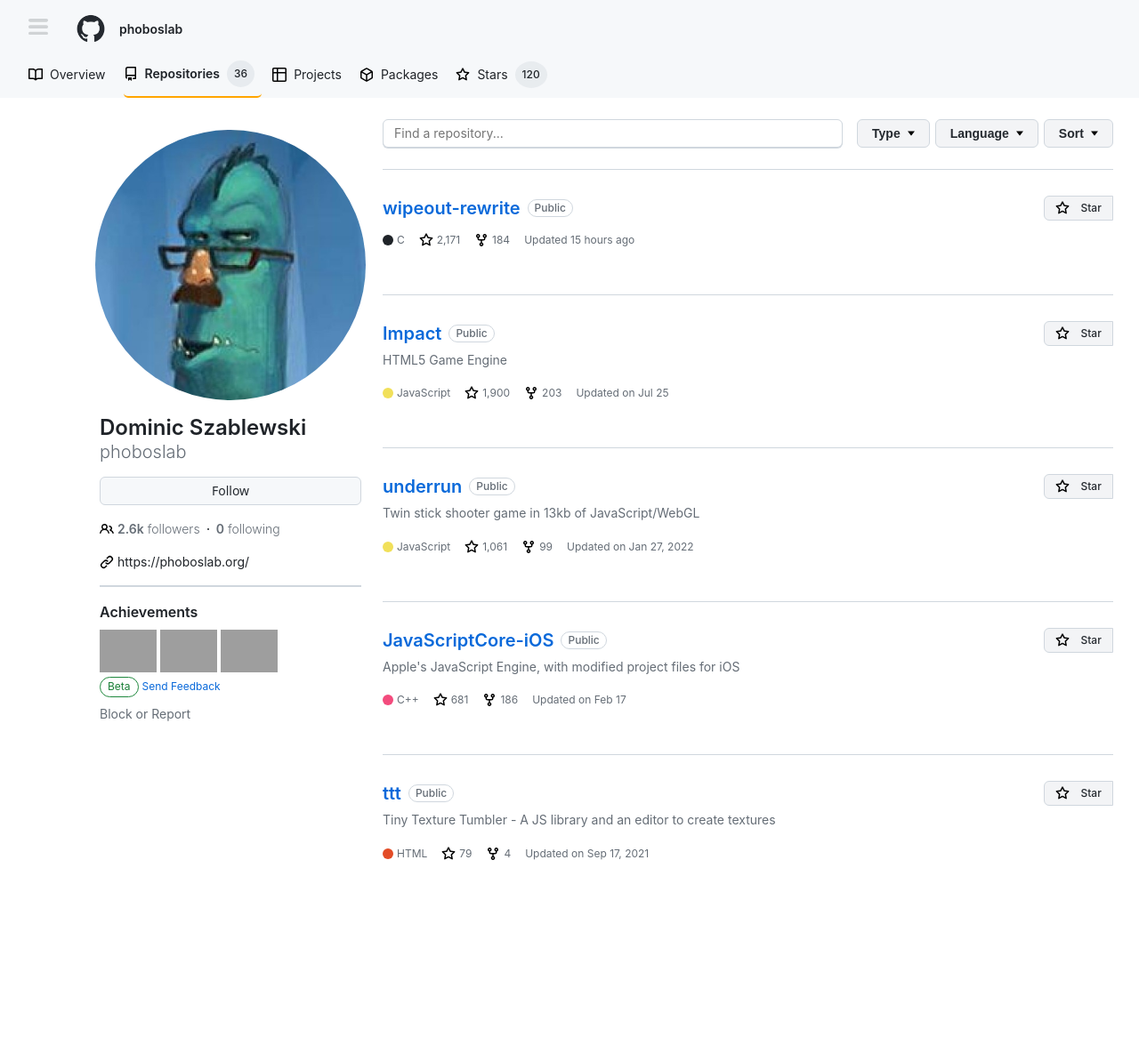
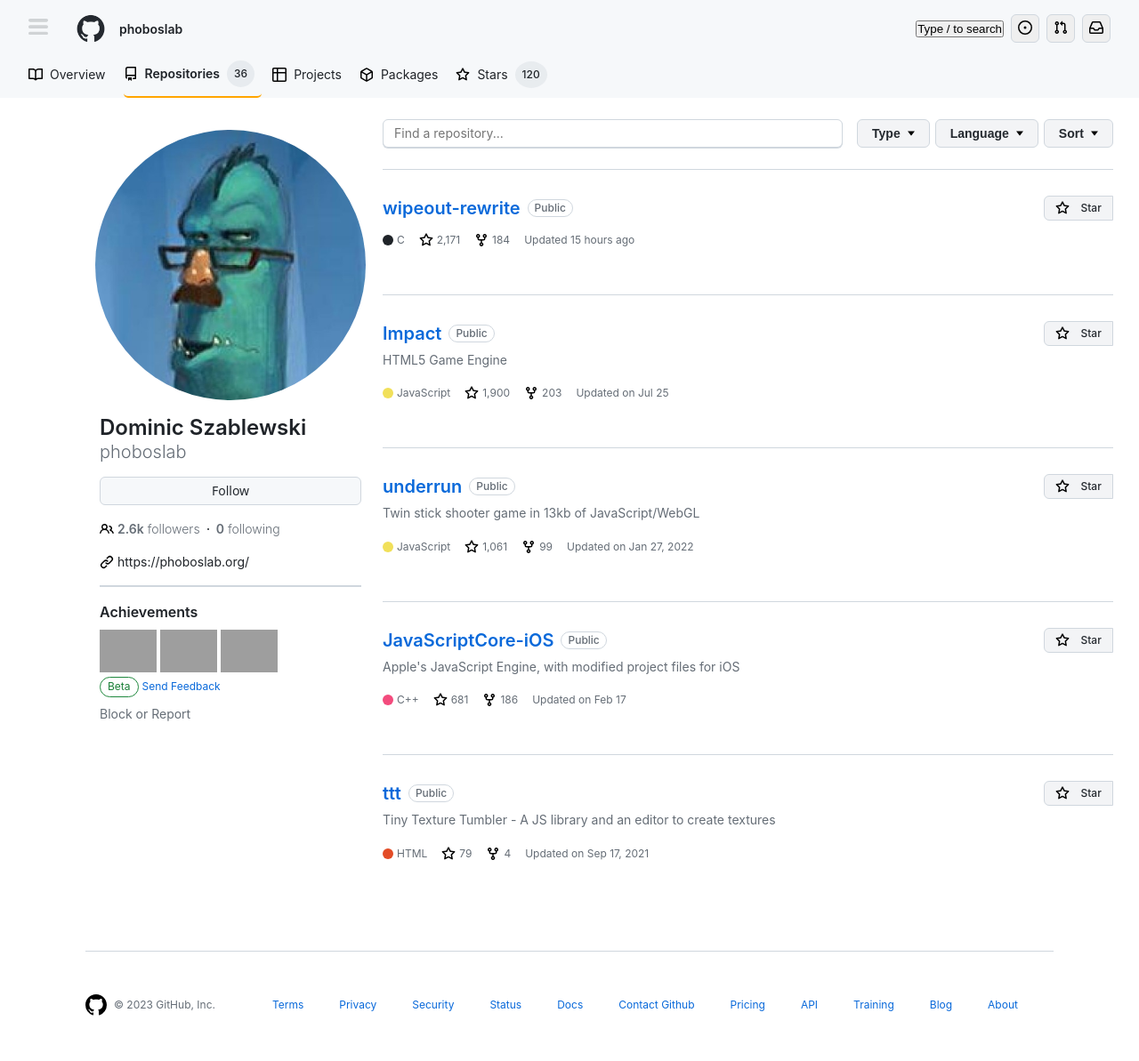
Before and after one commit to nakul-sharma-at-appointy/github-task-ui-vanilla, a plain HTML site: page index.html in a window 1280 px wide. Shown: the whole page at 89% size. Before the commit the page ends 997 px from the top, so only its background shows below. Drawn offline with Linux system fonts and the light colour scheme; grey boxes are pictures that could not be loaded.

Commit message:
Restructured Header

```diff
--- a/index.css
+++ b/index.css
@@ -32,6 +32,8 @@
   line-height: 1.5;
   font-size: 14px;
   color: var(--color-fg-default);
+  width: 100%;
+  height: 100%;
 }
 
 .header-background {
@@ -115,7 +117,7 @@
 .user-profile-div {
   width: 294px;
   /* background-color: red; */
-  height: 10rem;
+  /* height: 10rem; */
   display: flex;
   flex-direction: column;
   align-items: flex-start;
@@ -126,7 +128,7 @@
   width: 80%;
   /* background-color: blue; */
   /* border: 1px solid red; */
-  height: 10rem;
+  /* height: 10rem; */
   padding: 1.5rem 0rem 1.5rem 1.5rem;
 }
 
@@ -224,7 +226,6 @@
 .line {
   margin: 1rem 0rem;
   width: 100%;
-  height: 2px;
 }
 
 .achievements-text {
@@ -404,3 +405,59 @@
 .html-lang {
   background-color: #e34c26;
 }
+
+.github-footer {
+  margin: 3rem 6rem;
+  border-top: 1px solid #d0d7de;
+  padding: 3rem 0rem;
+  display: flex;
+  gap: 4rem;
+}
+
+.footer-comp-text {
+  color: #656d76;
+  font-size: 12px;
+  line-height: 18px;
+}
+
+.footer-comp-div {
+  display: flex;
+  align-items: center;
+  gap: 0.5rem;
+}
+
+.footer-links-div {
+  display: flex;
+  gap: 2.5rem;
+  align-items: center;
+}
+
+.link-text {
+  color: #0969da;
+  font-size: 12px;
+  line-height: 18px;
+}
+
+.header-top {
+  display: flex;
+  justify-content: space-between;
+  align-items: center;
+}
+
+.header-quick-btns {
+  border: 1px solid #d0d7de;
+  border-radius: 6px;
+  color: #656d76;
+  min-width: 32px;
+  min-height: 32px;
+  max-width: 32px;
+  max-height: 32px;
+  vertical-align: middle;
+}
+
+.header-quick-btns-div {
+  display: flex;
+  gap: 8px;
+  align-items: center;
+  max-width: max-content;
+}
--- a/index.html
+++ b/index.html
@@ -13,6 +13,7 @@
   </head>
   <body>
     <div class="HEADER header-background">
+      <div class="header-top">
         <div class="header-userinfo">
           <div class="header-hamburger">
             <svg viewBox="0 0 18 15">
@@ -38,6 +39,59 @@
           <p class="header-username">phoboslab</p>
         </div>
 
+        <div class="header-quick-btns-div">
+          <button>Type / to search</button>
+
+          <button class="header-quick-btns">
+            <svg
+              aria-hidden="true"
+              height="16"
+              viewBox="0 0 16 16"
+              version="1.1"
+              width="16"
+              data-view-component="true"
+              class="octicon octicon-issue-opened Button-visual"
+            >
+              <path d="M8 9.5a1.5 1.5 0 1 0 0-3 1.5 1.5 0 0 0 0 3Z"></path>
+              <path
+                d="M8 0a8 8 0 1 1 0 16A8 8 0 0 1 8 0ZM1.5 8a6.5 6.5 0 1 0 13 0 6.5 6.5 0 0 0-13 0Z"
+              ></path>
+            </svg>
+          </button>
+
+          <button class="header-quick-btns">
+            <svg
+              aria-hidden="true"
+              height="16"
+              viewBox="0 0 16 16"
+              version="1.1"
+              width="16"
+              data-view-component="true"
+              class="octicon octicon-git-pull-request Button-visual"
+            >
+              <path
+                d="M1.5 3.25a2.25 2.25 0 1 1 3 2.122v5.256a2.251 2.251 0 1 1-1.5 0V5.372A2.25 2.25 0 0 1 1.5 3.25Zm5.677-.177L9.573.677A.25.25 0 0 1 10 .854V2.5h1A2.5 2.5 0 0 1 13.5 5v5.628a2.251 2.251 0 1 1-1.5 0V5a1 1 0 0 0-1-1h-1v1.646a.25.25 0 0 1-.427.177L7.177 3.427a.25.25 0 0 1 0-.354ZM3.75 2.5a.75.75 0 1 0 0 1.5.75.75 0 0 0 0-1.5Zm0 9.5a.75.75 0 1 0 0 1.5.75.75 0 0 0 0-1.5Zm8.25.75a.75.75 0 1 0 1.5 0 .75.75 0 0 0-1.5 0Z"
+              ></path>
+            </svg>
+          </button>
+
+          <button class="header-quick-btns">
+            <svg
+              aria-hidden="true"
+              height="16"
+              viewBox="0 0 16 16"
+              version="1.1"
+              width="16"
+              data-view-component="true"
+              class="octicon octicon-inbox color-fg-muted mr-0"
+            >
+              <path
+                d="M2.8 2.06A1.75 1.75 0 0 1 4.41 1h7.18c.7 0 1.333.417 1.61 1.06l2.74 6.395c.04.093.06.194.06.295v4.5A1.75 1.75 0 0 1 14.25 15H1.75A1.75 1.75 0 0 1 0 13.25v-4.5c0-.101.02-.202.06-.295Zm1.61.44a.25.25 0 0 0-.23.152L1.887 8H4.75a.75.75 0 0 1 .6.3L6.625 10h2.75l1.275-1.7a.75.75 0 0 1 .6-.3h2.863L11.82 2.652a.25.25 0 0 0-.23-.152Zm10.09 7h-2.875l-1.275 1.7a.75.75 0 0 1-.6.3h-3.5a.75.75 0 0 1-.6-.3L4.375 9.5H1.5v3.75c0 .138.112.25.25.25h12.5a.25.25 0 0 0 .25-.25Z"
+              ></path>
+            </svg>
+          </button>
+        </div>
+      </div>
       <div class="header-navigate">
         <div class="header-navs">
           <svg
@@ -684,5 +738,39 @@
         </div>
       </div>
     </div>
+
+    <footer class="github-footer">
+      <div class="footer-comp-div">
+        <svg
+          aria-hidden="true"
+          height="24"
+          viewBox="0 0 16 16"
+          version="1.1"
+          width="24"
+          data-view-component="true"
+          class="octicon octicon-mark-github"
+        >
+          <path
+            d="M8 0c4.42 0 8 3.58 8 8a8.013 8.013 0 0 1-5.45 7.59c-.4.08-.55-.17-.55-.38 0-.27.01-1.13.01-2.2 0-.75-.25-1.23-.54-1.48 1.78-.2 3.65-.88 3.65-3.95 0-.88-.31-1.59-.82-2.15.08-.2.36-1.02-.08-2.12 0 0-.67-.22-2.2.82-.64-.18-1.32-.27-2-.27-.68 0-1.36.09-2 .27-1.53-1.03-2.2-.82-2.2-.82-.44 1.1-.16 1.92-.08 2.12-.51.56-.82 1.28-.82 2.15 0 3.06 1.86 3.75 3.64 3.95-.23.2-.44.55-.51 1.07-.46.21-1.61.55-2.33-.66-.15-.24-.6-.83-1.23-.82-.67.01-.27.38.01.53.34.19.73.9.82 1.13.16.45.68 1.31 2.69.94 0 .67.01 1.3.01 1.49 0 .21-.15.45-.55.38A7.995 7.995 0 0 1 0 8c0-4.42 3.58-8 8-8Z"
+          ></path>
+        </svg>
+
+        <p class="footer-comp-text">© 2023 GitHub, Inc.</p>
+      </div>
+
+      <div class="footer-links-div">
+        <p class="link-text">Terms</p>
+        <p class="link-text">Privacy</p>
+        <p class="link-text">Security</p>
+        <p class="link-text">Status</p>
+        <p class="link-text">Docs</p>
+        <p class="link-text">Contact Github</p>
+        <p class="link-text">Pricing</p>
+        <p class="link-text">API</p>
+        <p class="link-text">Training</p>
+        <p class="link-text">Blog</p>
+        <p class="link-text">About</p>
+      </div>
+    </footer>
   </body>
 </html>
```
Lines whose indentation alone changed are shown as unchanged.
